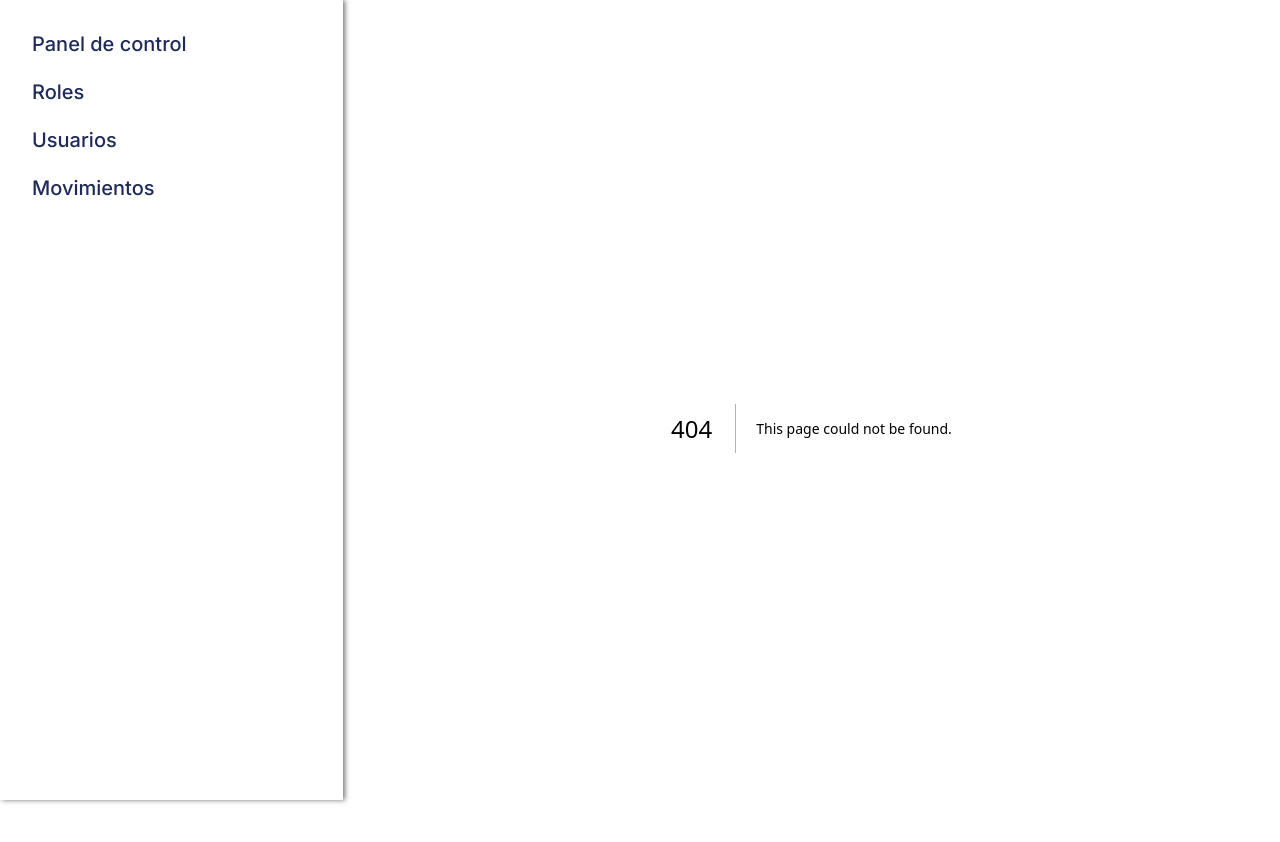
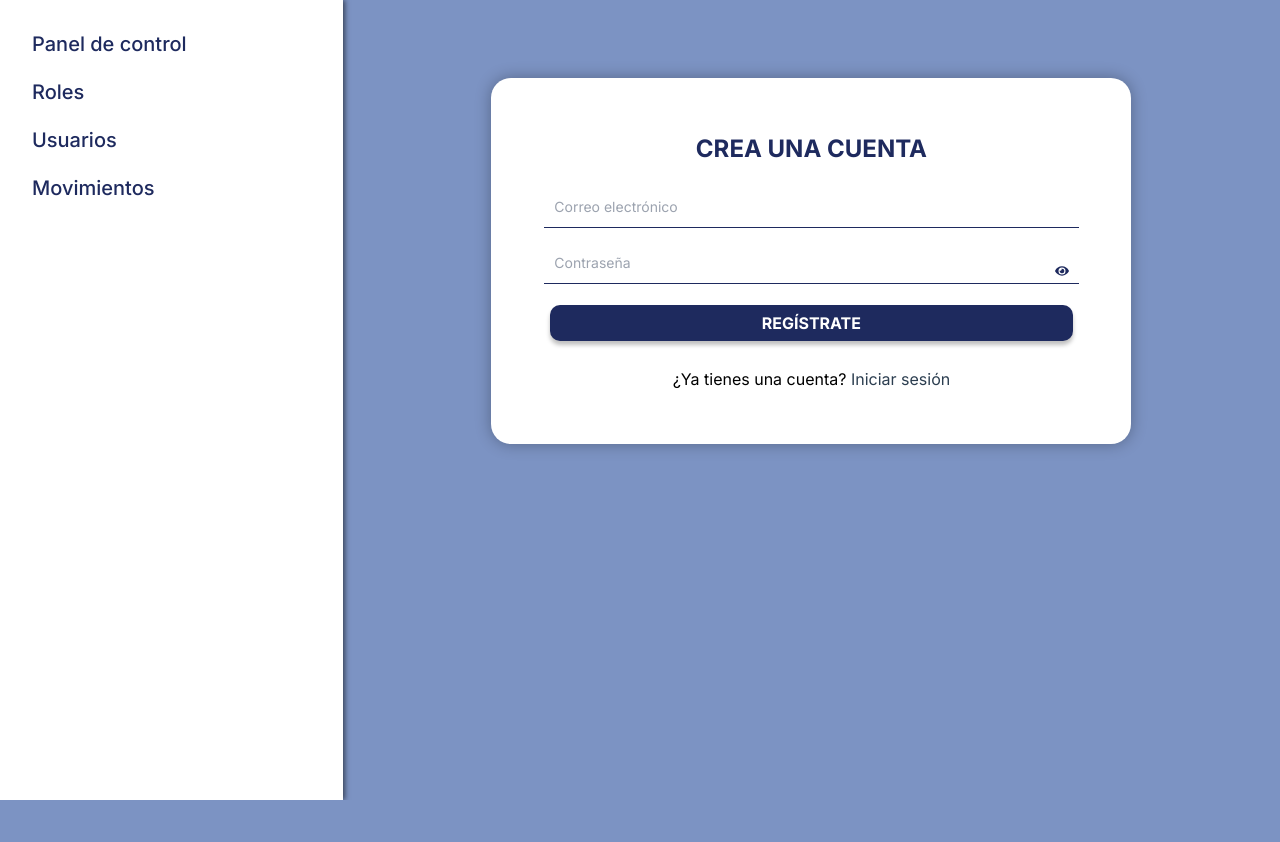
Before and after one commit to RaulBecerraB/TechShare-FrontEnd, a Next.js app: page /admin/login in a window 1280 px wide. Before the commit this address had no page. Shown: the top 842 px of the page. After the commit the page ends 800 px from the top, so only its background shows below. Built offline with nearby package versions, Linux system fonts and the light colour scheme.

Commit message:
feat(login): add new login page with base structure using components from register
    - Created login page and added initial structure
    - Reused components like TextField and PasswordField from the register form

```diff
--- /dev/null
+++ b/src/app/admin/login/page.tsx
@@ -0,0 +1,47 @@
+"use client"
+import React from 'react';
+import TextField from '@/components/Inputs/TextField';
+import PasswordField from '@/components/Inputs/PasswordField';
+import '@/styles/form.css';
+import '@/styles/buttons.css';
+
+const handleRegister = () => console.log('Registrando usuario...');
+const handleChange = () => console.log('Manejando cambios en los inputs...');
+const formData = {
+    email: '',
+    password: ''
+};
+
+const Page = () => {
+    return (
+        <div>
+            <div className="form-container">
+                <h1 className="text-primary font-bold">
+                    CREA UNA CUENTA
+                </h1>
+                <form onSubmit={handleRegister}>
+                    <TextField
+                        placeholder="Correo electrónico"
+                        name="email"
+                        value={formData.email}
+                        onChange={handleChange}
+                    />
+                    <PasswordField
+                        placeholder="Contraseña"
+                        name="password"
+                        value={formData.password}
+                        handleChange={handleChange}
+                    />
+                    <button
+                        className="primary-button font-bold"
+                        type="submit">
+                        REGÍSTRATE
+                    </button>
+                </form>
+                <p>¿Ya tienes una cuenta? <a href="#">Iniciar sesión</a></p>
+            </div>
+        </div>
+    );
+}
+
+export default Page;
```
